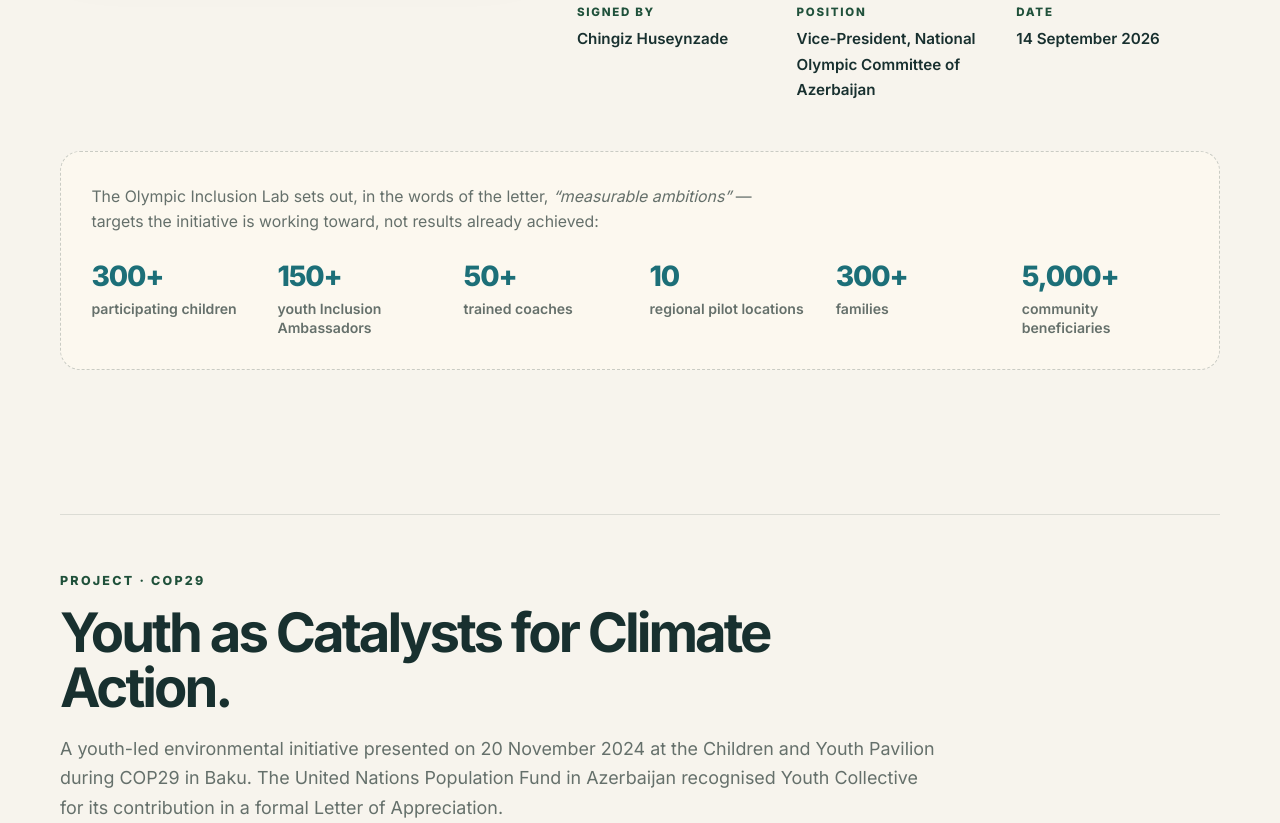
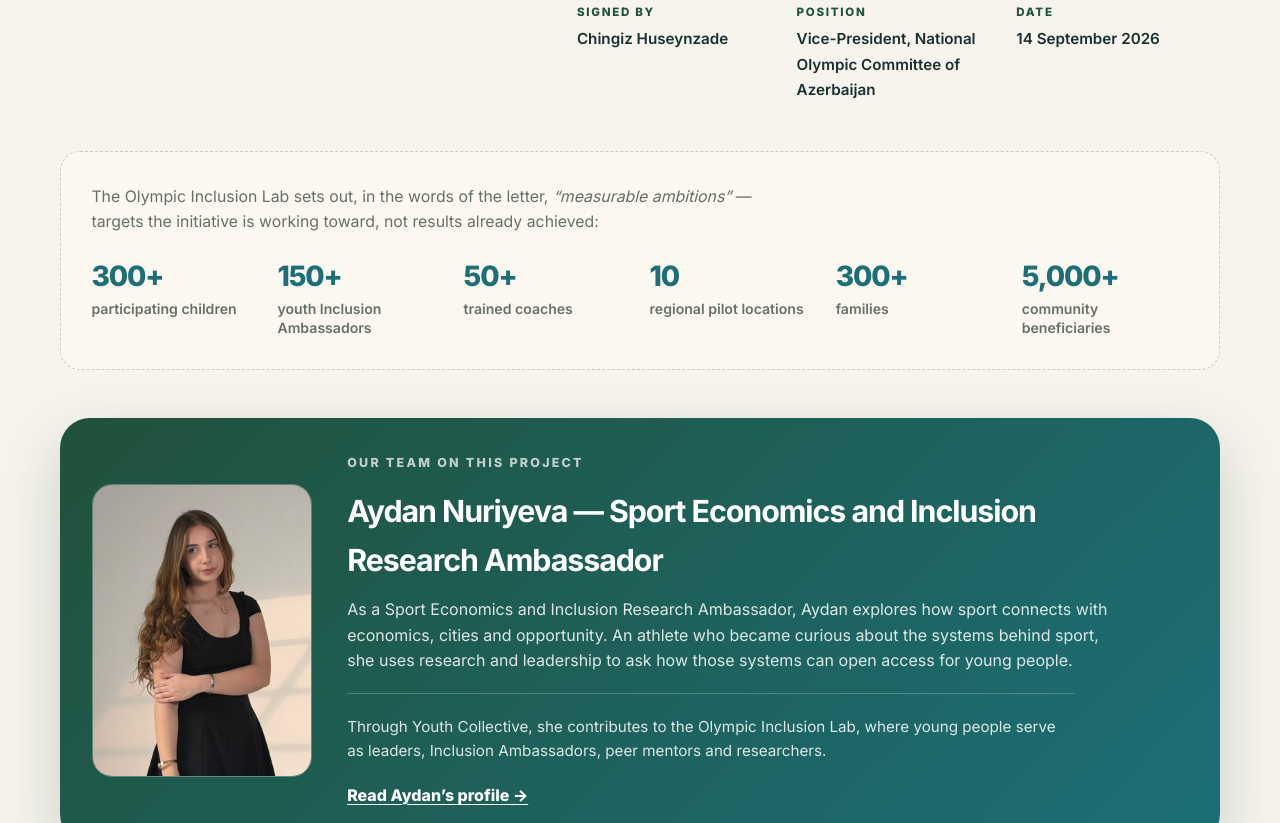
Before and after one commit to yuka11232/youth-collective1, a website: page our-impact.html in a window 1280 px wide. Shown: the part 11177-12000 px from the top of the page. Drawn offline with Linux system fonts and the light colour scheme; no server answers.

Commit message:
photo changed

```diff
--- a/css/our-impact.css
+++ b/css/our-impact.css
@@ -627,6 +627,26 @@
   font-size: 0.95rem;
 }
 
+/* Team member credit (photo + copy) */
+.member-credit {
+  display: grid;
+  grid-template-columns: minmax(160px, 220px) minmax(0, 1fr);
+  gap: clamp(1.2rem, 3vw, 2.2rem);
+  align-items: center;
+}
+.member-credit-photo {
+  width: 100%;
+  aspect-ratio: 3 / 4;
+  object-fit: cover;
+  object-position: center 20%;
+  border-radius: var(--radius-md);
+  border: 1px solid rgba(255, 255, 255, 0.28);
+  display: block;
+}
+.member-credit .lead-credit-note {
+  margin-top: 1.2rem;
+}
+
 @media (max-width: 900px) {
   .unfpa-layout {
     grid-template-columns: minmax(0, 1fr);
@@ -635,6 +655,12 @@
 @media (max-width: 620px) {
   .lead-credit {
     padding: 1.8rem 1.4rem;
+  }
+  .member-credit {
+    grid-template-columns: minmax(0, 1fr);
+  }
+  .member-credit-photo {
+    max-width: 220px;
   }
 }
 
--- a/css/team.css
+++ b/css/team.css
@@ -8,7 +8,6 @@
 .member-photo-frame img, .profile-photo-panel img { width: 100%; height: 100%; display: block; object-fit: cover; transition: transform .5s ease; }
 .member-photo-frame img { object-position: center 28%; }
 .member-photo-frame img.member-photo-vahid { object-position: center 22%; }
-.member-photo-frame img.member-photo-farah { object-position: center 4%; }
 .featured-member-card:hover .member-photo-frame img { transform: scale(1.035); }
 .featured-member-copy { max-width: 720px; }
 .member-name { margin: 0 0 .45rem; font-size: clamp(1.7rem,3vw,2.5rem); line-height: 1.05; }
--- a/our-impact.html
+++ b/our-impact.html
@@ -747,6 +747,32 @@
             <li><span class="ambition-num">5,000+</span>community beneficiaries</li>
           </ul>
         </div>
+
+        <div class="lead-credit member-credit reveal">
+          <img
+            class="member-credit-photo"
+            src="assets/images/Team%20members/Aydan/Aydan-portrait.jpeg"
+            alt="Portrait of Aydan Nuriyeva"
+            loading="lazy"
+          />
+          <div class="member-credit-copy">
+            <p class="eyebrow">Our team on this project</p>
+            <h3>Aydan Nuriyeva &mdash; Sport Economics and Inclusion Research Ambassador</h3>
+            <p class="lead-credit-intro">
+              As a Sport Economics and Inclusion Research Ambassador, Aydan
+              explores how sport connects with economics, cities and
+              opportunity. An athlete who became curious about the systems
+              behind sport, she uses research and leadership to ask how those
+              systems can open access for young people.
+            </p>
+            <p class="lead-credit-note">
+              Through Youth Collective, she contributes to the Olympic Inclusion
+              Lab, where young people serve as leaders, Inclusion Ambassadors,
+              peer mentors and researchers.
+            </p>
+            <a class="lead-credit-link" href="member.html?id=aydan-nuriyeva">Read Aydan&rsquo;s profile &rarr;</a>
+          </div>
+        </div>
       </section>
 
       <!-- ===================== UNFPA / COP29 ===================== -->
```
Also changed, not shown: js/member-profile.js (+12 -1 lines), team.html (+21 -1 lines), assets/images/Team members/Aydan/Aydan-portrait.jpeg (added), assets/images/Team members/Aydan/WhatsApp Image 2026-11-10 at 16.07.48.jpeg (added), assets/images/Team members/Farah/Image.jpeg (added), assets/images/Team members/Farah/image.png (deleted).
